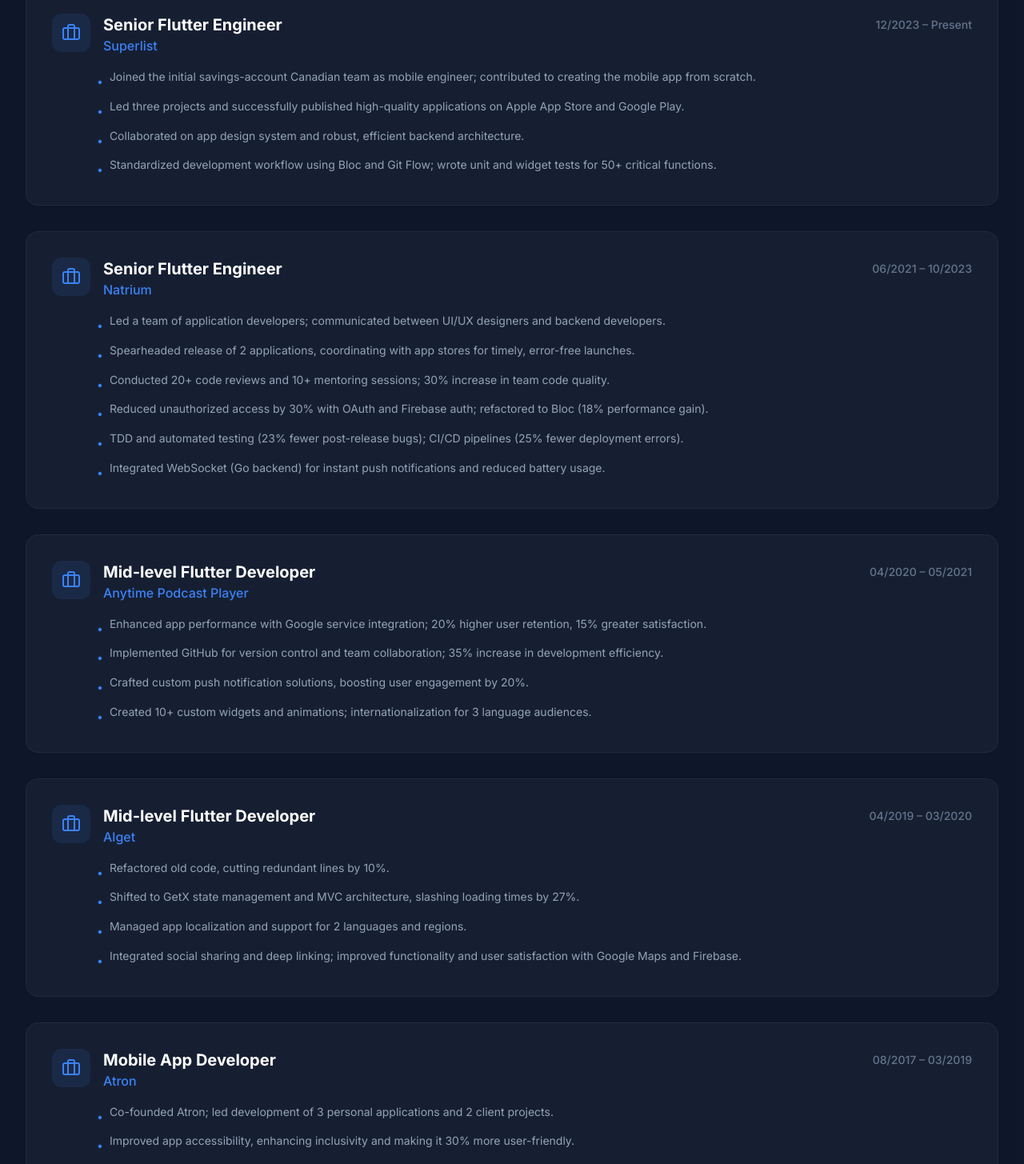
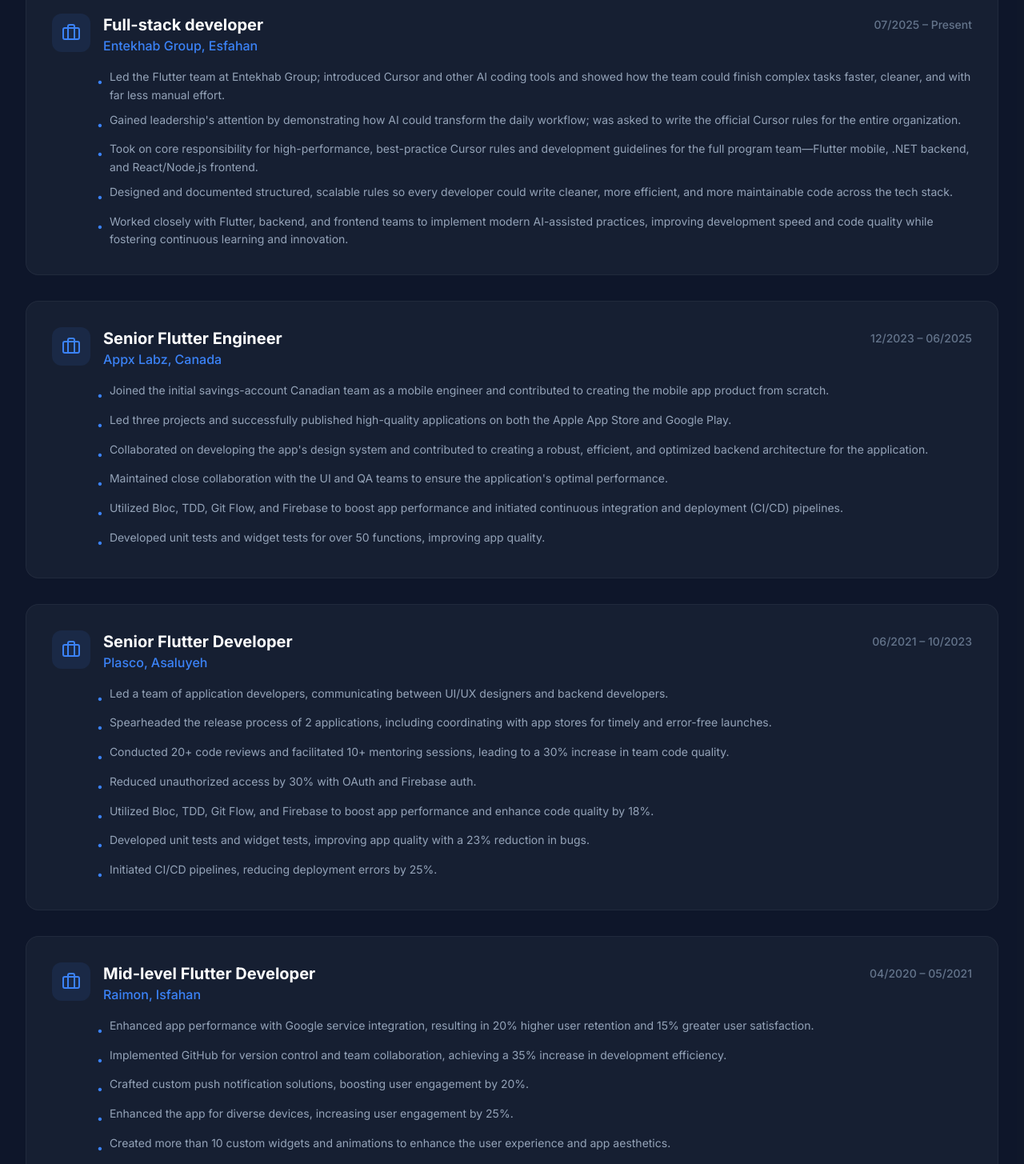
Before and after one commit to aminjafari-dev/my-portfolio-website, a React (Vite) app: page / in a window 1280 px wide. Shown: the part 1080-2535 px from the top of the page at 80% size. Built offline with nearby package versions, Linux system fonts and the light colour scheme.

Commit message:
Update portfolio details: revise HERO_SUBTITLE, project descriptions, and experience roles to reflect enhanced skills and contributions in Flutter development, including a focus on scalable products and AI-assisted practices.

```diff
--- a/components/Experience.tsx
+++ b/components/Experience.tsx
@@ -13,7 +13,7 @@
         <div className="text-center mb-16">
           <h2 className="text-3xl md:text-4xl font-bold text-white mb-4">Experience</h2>
           <p className="text-slate-400 max-w-2xl mx-auto">
-            A decade of programming and 6.5+ years of commercial Flutter delivery across FinTech and product teams.
+            A decade in mobile and web, with seven years focused on production Flutter—from savings and enterprise apps to org-wide engineering standards.
           </p>
         </div>
 
--- a/components/Hero.tsx
+++ b/components/Hero.tsx
@@ -48,12 +48,12 @@
              </div>
              <div className="w-px h-10 bg-slate-800"></div>
              <div>
-                <span className="block text-2xl font-bold text-white">6.5+</span>
+                <span className="block text-2xl font-bold text-white">7+</span>
                 <span className="text-sm">Years Flutter</span>
              </div>
              <div className="w-px h-10 bg-slate-800"></div>
              <div>
-                <span className="block text-2xl font-bold text-white">5+</span>
+                <span className="block text-2xl font-bold text-white">6</span>
                 <span className="text-sm">Companies</span>
              </div>
           </div>
--- a/constants.tsx
+++ b/constants.tsx
@@ -12,31 +12,35 @@
 } from 'lucide-react';
 
 export const HERO_TITLE = "Architecting Mobile Excellence";
-export const HERO_SUBTITLE = "Senior Mobile Engineer with 10 years of programming experience, including 6.5+ years delivering commercial Flutter applications. Specialized in scalable FinTech solutions using Clean Architecture and Bloc.";
+export const HERO_SUBTITLE =
+  "Flutter developer with a decade across mobile and web—including seven years shipping production Flutter for mobile and web. I focus on scalable products, performance, Bloc and TDD, Firebase and CI/CD, and technical leadership from team lead to org-wide development standards.";
 
 export const PROJECTS: Project[] = [
   {
     id: '1',
-    title: 'Superlist — Savings & Banking',
-    description: 'Joined the initial Canadian savings-account team as mobile engineer. Built the mobile app from scratch; led 3 projects and published high-quality apps on App Store and Google Play. Design system, Bloc, Git Flow, 50+ unit/widget tests.',
-    tags: ['Flutter', 'Bloc', 'TDD', 'CI/CD', 'Fintech'],
+    title: 'Appx Labz — Savings & Banking',
+    description:
+      'Joined the initial Canadian savings-account team as a mobile engineer and helped build the product from scratch. Led three projects and shipped to the App Store and Google Play; contributed to the design system and backend architecture. Bloc, TDD, Git Flow, Firebase, CI/CD, and 50+ unit and widget tests.',
+    tags: ['Flutter', 'Bloc', 'TDD', 'CI/CD', 'FinTech'],
     imageUrl: '/1.jpeg',
     link: '#',
     github: undefined
   },
   {
     id: '2',
-    title: 'Natrium — Enterprise Apps',
-    description: 'Led app developers; released 2 applications with app-store coordination. OAuth & Firebase auth (30% fewer unauthorized access), Bloc refactor (18% performance), TDD (23% fewer bugs), CI/CD (25% fewer deployment errors), WebSocket push.',
-    tags: ['Flutter', 'Firebase Auth', 'OAuth', 'WebSocket', 'Git Flow'],
+    title: 'Plasco — Enterprise Apps',
+    description:
+      'Led application developers between UI/UX and backend; coordinated two store releases. OAuth and Firebase auth cut unauthorized access; Bloc, TDD, and Git Flow improved quality; CI/CD cut deployment errors; mentoring and code reviews lifted team standards.',
+    tags: ['Flutter', 'Firebase Auth', 'OAuth', 'Git Flow', 'CI/CD'],
     imageUrl: '/2.jpeg',
     link: '#',
     github: undefined
   },
   {
     id: '3',
-    title: 'Anytime Podcast Player',
-    description: 'Google service integration (20% retention, 15% satisfaction), GitHub collaboration (35% efficiency), custom push notifications (20% engagement), 10+ custom widgets/animations, internationalization for 3 languages.',
+    title: 'Raimon — Consumer Flutter',
+    description:
+      'Google services integration improved retention and satisfaction; GitHub workflows sped collaboration; custom push notifications and 10+ custom widgets and animations; responsive layouts for diverse devices; internationalization for three languages.',
     tags: ['Flutter', 'Google Services', 'Localization', 'Push Notifications'],
     imageUrl: '/3.jpeg',
     link: '#',
@@ -50,80 +54,127 @@
   { name: 'Firebase & GCP', icon: <Server className="w-5 h-5" />, level: 90, category: 'backend' },
   { name: 'CI/CD & Git Flow', icon: <GitBranch className="w-5 h-5" />, level: 92, category: 'tools' },
   { name: 'TDD & Unit Testing', icon: <Terminal className="w-5 h-5" />, level: 88, category: 'tools' },
-  { name: 'RESTful & Web3 API', icon: <Database className="w-5 h-5" />, level: 85, category: 'backend' },
+  { name: 'TypeScript, React & Node', icon: <Database className="w-5 h-5" />, level: 82, category: 'frontend' },
   { name: 'Performance Opt.', icon: <Cpu className="w-5 h-5" />, level: 90, category: 'mobile' },
   { name: 'Responsive UI/UX', icon: <Layout className="w-5 h-5" />, level: 95, category: 'frontend' },
 ];
 
 /** Resume skills list (flat) for display where needed */
 export const SKILL_TAGS = [
-  'Flutter', 'Web3 API', 'GitHub Action', 'Google API', 'Firebase notification', 'Cloud Messaging',
-  'Google Maps', 'Android', 'Git', 'Google Cloud Platform', 'Bloc', 'Shared preferences',
-  'Performance Optimization', 'Hive', 'iOS', 'API Development', 'Localization', 'GetIt', 'TDD',
-  'MVC', 'JWT authentication', 'Responsive UI', 'Windows', 'Block chain API', 'Provider', 'Git Flow',
-  'CI/CD', 'RESTful API', 'WordPress API', 'Dart', 'macOS',
+  'Flutter',
+  'Web3 API',
+  'GitHub Action',
+  'Google API',
+  'Firebase notification',
+  'Cloud Messaging',
+  'Google Maps',
+  'TypeScript',
+  'Git',
+  'Google Cloud Platform',
+  'Lifecycle of application',
+  'Bloc',
+  'Shared preferences',
+  'Performance Optimization',
+  'Hive',
+  '.Net Framework',
+  'API Development',
+  'Localization',
+  'GetIt',
+  'TDD',
+  'MVC',
+  'JWT authentication',
+  'Responsive UI',
+  'Node.js',
+  'Block chain API',
+  'Provider',
+  'Git Flow',
+  'CI/CD',
+  'RESTful API',
+  'WordPress API',
+  'Dart',
+  'React',
 ];
 
 export const EXPERIENCE: Experience[] = [
   {
     id: '1',
-    role: 'Senior Flutter Engineer',
-    company: 'Superlist',
-    period: '12/2023 – Present',
+    role: 'Full-stack developer',
+    company: 'Entekhab Group, Esfahan',
+    period: '07/2025 – Present',
     description: [
-      'Joined the initial savings-account Canadian team as mobile engineer; contributed to creating the mobile app from scratch.',
-      'Led three projects and successfully published high-quality applications on Apple App Store and Google Play.',
-      'Collaborated on app design system and robust, efficient backend architecture.',
-      'Standardized development workflow using Bloc and Git Flow; wrote unit and widget tests for 50+ critical functions.'
+      'Led the Flutter team at Entekhab Group; introduced Cursor and other AI coding tools and showed how the team could finish complex tasks faster, cleaner, and with far less manual effort.',
+      "Gained leadership's attention by demonstrating how AI could transform the daily workflow; was asked to write the official Cursor rules for the entire organization.",
+      'Took on core responsibility for high-performance, best-practice Cursor rules and development guidelines for the full program team—Flutter mobile, .NET backend, and React/Node.js frontend.',
+      'Designed and documented structured, scalable rules so every developer could write cleaner, more efficient, and more maintainable code across the tech stack.',
+      'Worked closely with Flutter, backend, and frontend teams to implement modern AI-assisted practices, improving development speed and code quality while fostering continuous learning and innovation.'
     ]
   },
   {
     id: '2',
     role: 'Senior Flutter Engineer',
-    company: 'Natrium',
-    period: '06/2021 – 10/2023',
+    company: 'Appx Labz, Canada',
+    period: '12/2023 – 06/2025',
     description: [
-      'Led a team of application developers; communicated between UI/UX designers and backend developers.',
-      'Spearheaded release of 2 applications, coordinating with app stores for timely, error-free launches.',
-      'Conducted 20+ code reviews and 10+ mentoring sessions; 30% increase in team code quality.',
-      'Reduced unauthorized access by 30% with OAuth and Firebase auth; refactored to Bloc (18% performance gain).',
-      'TDD and automated testing (23% fewer post-release bugs); CI/CD pipelines (25% fewer deployment errors).',
-      'Integrated WebSocket (Go backend) for instant push notifications and reduced battery usage.'
+      'Joined the initial savings-account Canadian team as a mobile engineer and contributed to creating the mobile app product from scratch.',
+      'Led three projects and successfully published high-quality applications on both the Apple App Store and Google Play.',
+      "Collaborated on developing the app's design system and contributed to creating a robust, efficient, and optimized backend architecture for the application.",
+      "Maintained close collaboration with the UI and QA teams to ensure the application's optimal performance.",
+      'Utilized Bloc, TDD, Git Flow, and Firebase to boost app performance and initiated continuous integration and deployment (CI/CD) pipelines.',
+      'Developed unit tests and widget tests for over 50 functions, improving app quality.'
     ]
   },
   {
     id: '3',
-    role: 'Mid-level Flutter Developer',
-    company: 'Anytime Podcast Player',
-    period: '04/2020 – 05/2021',
+    role: 'Senior Flutter Developer',
+    company: 'Plasco, Asaluyeh',
+    period: '06/2021 – 10/2023',
     description: [
-      'Enhanced app performance with Google service integration; 20% higher user retention, 15% greater satisfaction.',
-      'Implemented GitHub for version control and team collaboration; 35% increase in development efficiency.',
-      'Crafted custom push notification solutions, boosting user engagement by 20%.',
-      'Created 10+ custom widgets and animations; internationalization for 3 language audiences.'
+      'Led a team of application developers, communicating between UI/UX designers and backend developers.',
+      'Spearheaded the release process of 2 applications, including coordinating with app stores for timely and error-free launches.',
+      'Conducted 20+ code reviews and facilitated 10+ mentoring sessions, leading to a 30% increase in team code quality.',
+      'Reduced unauthorized access by 30% with OAuth and Firebase auth.',
+      'Utilized Bloc, TDD, Git Flow, and Firebase to boost app performance and enhance code quality by 18%.',
+      'Developed unit tests and widget tests, improving app quality with a 23% reduction in bugs.',
+      'Initiated CI/CD pipelines, reducing deployment errors by 25%.'
     ]
   },
   {
     id: '4',
     role: 'Mid-level Flutter Developer',
-    company: 'Alget',
+    company: 'Raimon, Isfahan',
+    period: '04/2020 – 05/2021',
+    description: [
+      'Enhanced app performance with Google service integration, resulting in 20% higher user retention and 15% greater user satisfaction.',
+      'Implemented GitHub for version control and team collaboration, achieving a 35% increase in development efficiency.',
+      'Crafted custom push notification solutions, boosting user engagement by 20%.',
+      'Enhanced the app for diverse devices, increasing user engagement by 25%.',
+      'Created more than 10 custom widgets and animations to enhance the user experience and app aesthetics.',
+      'Implemented internationalization to cater to 3 language audiences.'
+    ]
+  },
+  {
+    id: '5',
+    role: 'Mid-level Flutter Developer',
+    company: 'Alget, Amsterdam',
     period: '04/2019 – 03/2020',
     description: [
       'Refactored old code, cutting redundant lines by 10%.',
       'Shifted to GetX state management and MVC architecture, slashing loading times by 27%.',
       'Managed app localization and support for 2 languages and regions.',
-      'Integrated social sharing and deep linking; improved functionality and user satisfaction with Google Maps and Firebase.'
+      'Integrated social sharing and deep linking for user engagement and app growth.',
+      'Improved app functionality and user satisfaction by 25% and 20%, respectively, through Google Maps and Firebase services.'
     ]
   },
   {
-    id: '5',
+    id: '6',
     role: 'Mobile App Developer',
-    company: 'Atron',
+    company: 'Atron, Isfahan',
     period: '08/2017 – 03/2019',
     description: [
-      'Co-founded Atron; led development of 3 personal applications and 2 client projects.',
+      'Co-founded the Atron team alongside 3 other individuals.',
+      'Successfully developed 3 personal applications and completed 2 project assignments as a team.',
       'Improved app accessibility, enhancing inclusivity and making it 30% more user-friendly.',
-      'Organized 5+ customer onboarding meetings to ensure satisfaction and product adoption.'
+      'Initiated, organized, and conducted over 5 meetings to onboard customers, ensuring satisfaction and product adoption.'
     ]
   }
 ];
@@ -145,16 +196,16 @@
 export const RESUME_PDF_URL = '/resume.pdf';
 
 export const SYSTEM_INSTRUCTION = `
-You are an AI assistant for a portfolio website. The owner is Amin Jafari, a Senior Flutter Developer.
+You are an AI assistant for a portfolio website. The owner is Amin Jafari, a Flutter developer.
 Here is his profile:
 - **Name**: Amin Jafari
-- **Role**: Senior Flutter Engineer / Mobile Developer
-- **Summary**: 10 years of programming experience, 6.5+ years commercial Flutter. Specialized in scalable FinTech solutions using Clean Architecture and Bloc. Technical lead with TDD and CI/CD optimization.
-- **Contact**: dev@aminjafari.me | LinkedIn: linkedin.com/in/aminjafari-dev | Stack Overflow: stackoverflow.com/users/19699656/aminjafari-dev | GitHub: github.com/aminjafari-dev
-- **Tech Stack**: Flutter, Dart, Bloc, Provider, GetIt, TDD, Firebase (Auth, Cloud Messaging), Google Maps, CI/CD, GitHub Actions, RESTful API, Web3 API, Hive, JWT, MVC.
-- **Experience**: Senior Flutter Engineer at Superlist (Canada, savings app from scratch); previously Senior at Natrium (2 apps, OAuth, WebSocket, 30% code quality gain); Anytime Podcast Player; Alget; Atron (co-founder).
-- **Education**: Bachelor's in Computer Software, Payam Noor, Isfahan (2015).
+- **Role**: Flutter Developer (full-stack and mobile); leads teams and standards where needed
+- **Summary**: About a decade in mobile and web, with seven years focused on Flutter for mobile and web. Cares about scalable products, performance, Bloc, TDD, Firebase, and CI/CD. Strong backend integration experience; leadership improving architecture and engagement. Recently introduced org-wide Cursor rules and AI-assisted practices at Entekhab Group across Flutter, .NET, and React/Node.js.
+- **Contact**: dev@aminjafari.com | LinkedIn: linkedin.com/in/aminjafari-dev | Stack Overflow: stackoverflow.com/users/19699656/aminjafari-dev | GitHub: github.com/aminjafari-dev
+- **Tech Stack**: Flutter, Dart, Bloc, Provider, GetIt, TDD, MVC, Firebase (notifications, Cloud Messaging, auth), Google Maps, Google APIs, CI/CD, GitHub Actions, RESTful API, Web3/blockchain APIs, Hive, JWT, TypeScript, React, Node.js, .NET.
+- **Experience**: Full-stack developer at Entekhab Group, Esfahan (Jul 2025–present, Flutter lead, Cursor/org rules); Senior Flutter Engineer at Appx Labz, Canada (Dec 2023–Jun 2025, Canadian savings-account app from scratch); Senior Flutter Developer at Plasco, Asaluyeh (Jun 2021–Oct 2023); Mid-level at Raimon, Isfahan; Mid-level at Alget, Amsterdam; Mobile developer at Atron, Isfahan (co-founder).
+- **Education**: Bachelor's in Computer Software, Payam Noor, Isfahan (Sep 2015).
 - **Languages**: English (Full Professional), Persian (Native).
 
-Answer visitor questions about Amin politely and professionally. For contact, suggest the form or dev@aminjafari.me. Highlight Flutter, TDD, Clean Architecture, and CI/CD when asked about skills. Keep answers concise.
+Answer visitor questions about Amin politely and professionally. For contact, suggest the form or dev@aminjafari.com. Highlight Flutter, TDD, Bloc, Firebase, and CI/CD when asked about skills. Keep answers concise.
 `;
--- a/metadata.json
+++ b/metadata.json
@@ -1,4 +1,4 @@
 {
-  "name": "Amin Jafari | Senior Flutter Engineer",
-  "description": "Portfolio of Amin Jafari, a Senior Flutter Engineer with over a decade of experience in mobile and web development, specializing in scalable architectures and performance optimization."
+  "name": "Amin Jafari | Flutter Developer",
+  "description": "Portfolio of Amin Jafari, a Flutter developer with a decade in mobile and web and seven years on Flutter—scalable products, performance, Bloc, TDD, Firebase, and CI/CD."
 }
```
